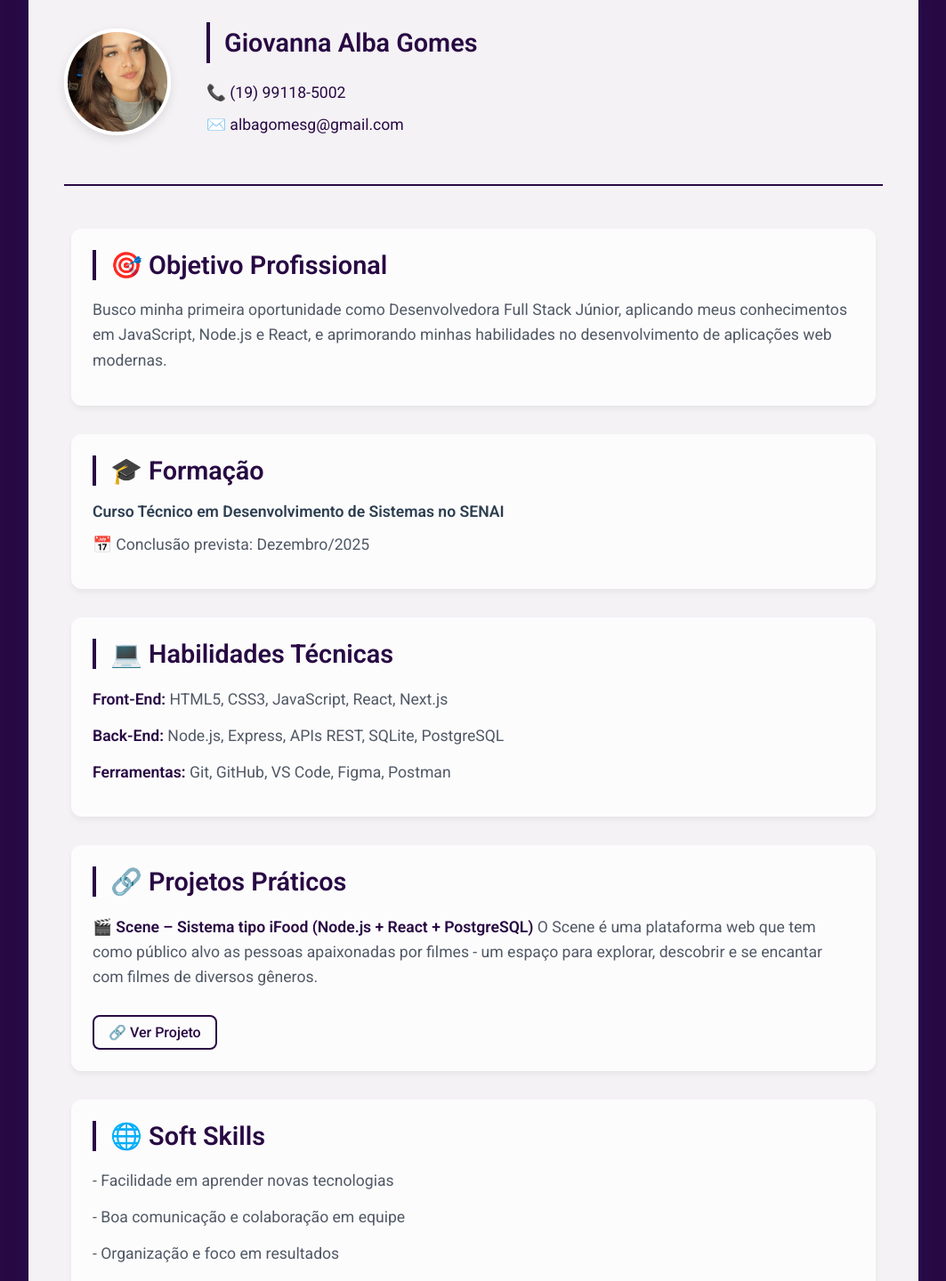
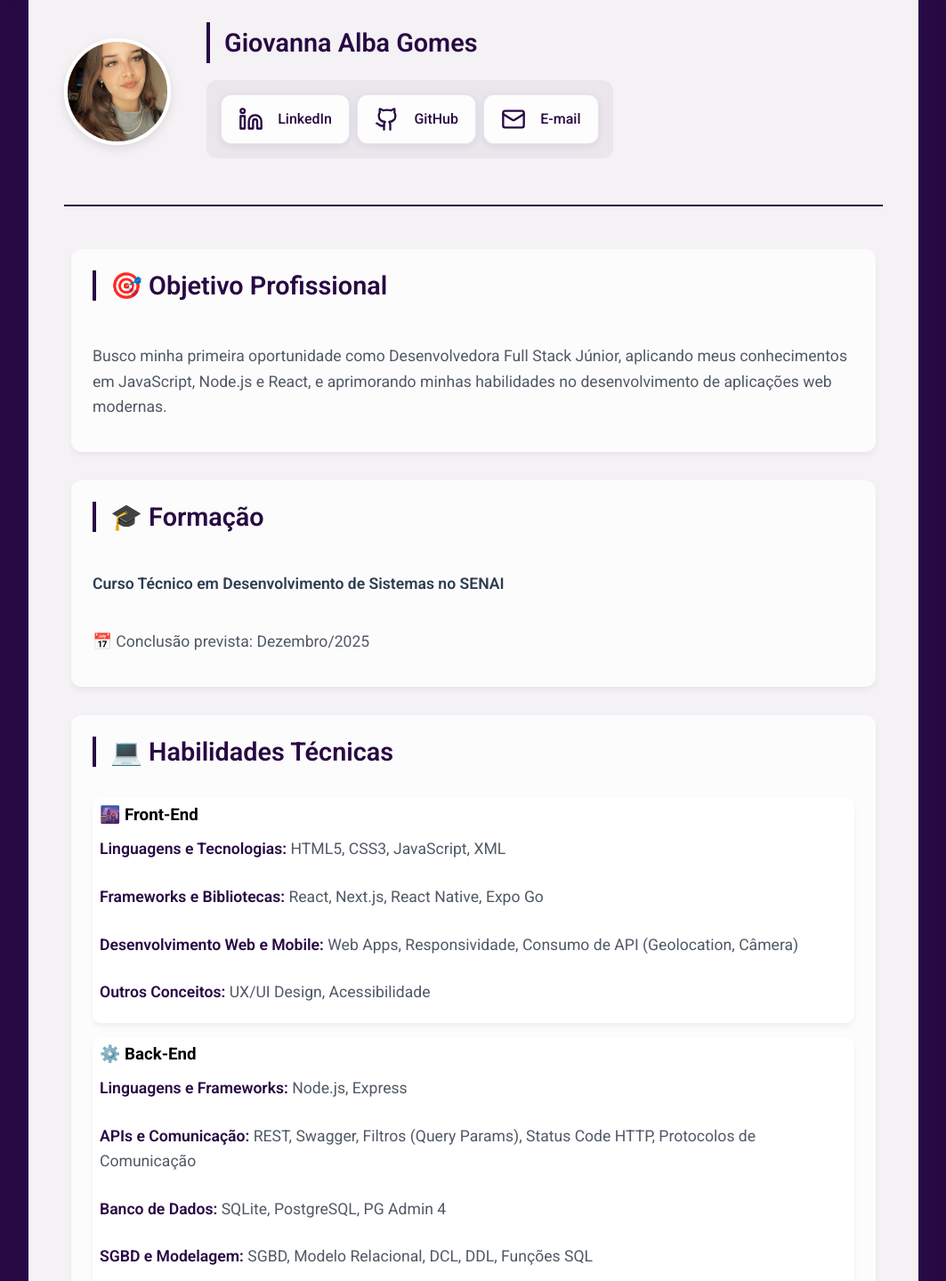
Before and after one commit to AlbaGomesG/repertorio-sobreMim, a Next.js app: page / in a window 1280 px wide. Shown: the part 60-1500 px from the top of the page at 89% size, without its empty margins (108-1171 px from the left). Built offline with nearby package versions, Linux system fonts and the light colour scheme.

Commit message:
feat: finalizando a página

```diff
--- a/package.json
+++ b/package.json
@@ -9,9 +9,10 @@
     "lint": "eslint"
   },
   "dependencies": {
+    "lucide-react": "^0.552.0",
+    "next": "16.0.1",
     "react": "19.2.0",
-    "react-dom": "19.2.0",
-    "next": "16.0.1"
+    "react-dom": "19.2.0"
   },
   "devDependencies": {
     "eslint": "^9",
--- a/src/app/page.jsx
+++ b/src/app/page.jsx
@@ -1,6 +1,7 @@
 import styles from "./page.module.css";
 import Image from "next/image";
 import Link from "next/link";
+import Contact from "@/components/Contact";
 
 export default function Home() {
   return (
@@ -12,8 +13,11 @@ export default function Home() {
           </div>
           <div className={styles.information}>
             <h2 className={styles.title}>Giovanna Alba Gomes</h2>
-            <p className={styles.contact}>📞 (19) 99118-5002</p>
-            <p className={styles.contact}>✉️ albagomesg@gmail.com</p>
+            <div className={styles.contact}>
+              <Contact icon="linkedin" name="LinkedIn" url="https://www.linkedin.com/in/giovanna-alba-gomes-19403033b/?trk=opento_sprofile_pfeditor" />
+              <Contact icon="github" name="GitHub" url="https://github.com/AlbaGomesG" />
+              <Contact icon="mail" name="E-mail" url="mailto:giovanna.a.gomes6@aluno.senai.br" />
+            </div>
           </div>
         </div>
         <div className={styles.contentInformation}>
@@ -28,12 +32,42 @@ export default function Home() {
           </div>
           <div className={styles.informationContent}>
             <h2 className={styles.title}>💻 Habilidades Técnicas</h2>
-            <p className={styles.information}><strong className={styles.bold}>Front-End:</strong> HTML5, CSS3, JavaScript, React, Next.js</p><p className={styles.information}><strong className={styles.bold}>Back-End:</strong> Node.js, Express, APIs REST, SQLite, PostgreSQL</p><p className={styles.information}><strong className={styles.bold}>Ferramentas:</strong> Git, GitHub, VS Code, Figma, Postman</p>
+            <div className={styles.skillsInformation}>
+              <h3 className={styles.titleSkills}>🌆 Front-End</h3>
+              <p className={styles.information}><strong className={styles.bold}>Linguagens e Tecnologias:</strong> HTML5, CSS3, JavaScript, XML</p>
+              <p className={styles.information}><strong className={styles.bold}>Frameworks e Bibliotecas:</strong> React, Next.js, React Native, Expo Go</p>
+              <p className={styles.information}><strong className={styles.bold}>Desenvolvimento Web e Mobile:</strong> Web Apps, Responsividade, Consumo de API (Geolocation, Câmera)</p>
+              <p className={styles.information}><strong className={styles.bold}>Outros Conceitos:</strong> UX/UI Design, Acessibilidade</p>
+            </div>
+
+            <div className={styles.skillsInformation}>
+              <h3 className={styles.titleSkills}>⚙️ Back-End</h3>
+              <p className={styles.information}><strong className={styles.bold}>Linguagens e Frameworks:</strong> Node.js, Express</p>
+              <p className={styles.information}><strong className={styles.bold}>APIs e Comunicação:</strong> REST, Swagger, Filtros (Query Params), Status Code HTTP, Protocolos de Comunicação</p>
+              <p className={styles.information}><strong className={styles.bold}>Banco de Dados:</strong> SQLite, PostgreSQL, PG Admin 4</p>
+              <p className={styles.information}><strong className={styles.bold}>SGBD e Modelagem:</strong> SGBD, Modelo Relacional, DCL, DDL, Funções SQL</p>
+              <p className={styles.information}><strong className={styles.bold}>Arquitetura e Padrões:</strong> MVC, Programação Orientada a Objetos (POO)</p>
+              <p className={styles.information}><strong className={styles.bold}>Ferramentas de Integração:</strong> Axios</p>
+              <p className={styles.information}><strong className={styles.bold}>Conformidade e Segurança:</strong> LGPD</p>
+            </div>
+
+            <div className={styles.skillsInformation}>
+              <h3 className={styles.titleSkills}>🧰 Ferramentas e Outros Conhecimentos</h3>
+              <p className={styles.information}><strong className={styles.bold}>Controle de Versão:</strong> Git, GitHub</p>
+              <p className={styles.information}><strong className={styles.bold}>Ambientes e Sistemas:</strong> Windows, Linux, Raspberry Pi</p>
+              <p className={styles.information}><strong className={styles.bold}>IDE e Design:</strong> VS Code, Figma</p>
+              <p className={styles.information}><strong className={styles.bold}>Testes e Qualidade:</strong> Postman, Insomnia, Teste de Software, Testes Manuais, Testes de Caixa Preta</p>
+              <p className={styles.information}><strong className={styles.bold}>Metodologias e Gestão:</strong> Scrum, Kanban, Métodos Ágeis, Metodologias de Desenvolvimento, Levantamento de Requisitos, Documentação, Gerenciamento, Design Thinking, Apresentação de Projeto</p>
+              <p className={styles.information}><strong className={styles.bold}>Infraestrutura e Automação:</strong> Equipamentos de Rede, Automação em IoT</p>
+            </div>
+
           </div>
           <div className={styles.informationContent}>
             <h2 className={styles.title}>🔗 Projetos Práticos</h2>
-            <p className={styles.information}><strong className={styles.bold}>🎬  Scene – Sistema tipo iFood (Node.js + React + PostgreSQL)</strong> O Scene é uma plataforma web que tem como público alvo as pessoas apaixonadas por filmes - um espaço para explorar, descobrir e se encantar com filmes de diversos gêneros.</p>
+            <p className={styles.information}><strong className={styles.bold}>🎬 Scene</strong> O Scene é uma plataforma web que tem como público alvo as pessoas apaixonadas por filmes - um espaço para explorar, descobrir e se encantar com filmes de diversos gêneros.</p>
             <Link href="https://github.com/AlbaGomesG/scene_projectFront" className={styles.link}>🔗 Ver Projeto</Link>
+            <p className={styles.information}><strong>👽 Rick and Morty</strong>Esse projeto é uma plataforma web dedicada aos fãs do universo Rick and Morty - através do consumo da API oficial da série, o projeto permite descobrir informações detalhadas sobre cada personagem.</p>
+            <Link href="https://rickandmorty-api-ten.vercel.app/home" className={styles.link}>🔗 Ver Projeto</Link>
           </div>
           <div className={styles.informationContent}>
             <h2 className={styles.title}>🌐 Soft Skills</h2>
--- a/src/app/page.module.css
+++ b/src/app/page.module.css
@@ -33,6 +33,18 @@
   transform: scale(1.05);
 }
 
+.contact {
+  display: flex;
+  align-items: center;
+  justify-content: center;
+  flex-wrap: wrap;
+  margin: 1.2rem 0;
+  padding: 1rem;
+  gap: 5rem;
+  background: rgba(40, 9, 67, 0.05);
+  border-radius: 12px;
+}
+
 .contentInformation {
   display: flex;
   flex-direction: column;
@@ -41,14 +53,31 @@
 }
 
 .informationContent {
+  display: flex;
+  flex-direction: column;
   background: rgba(255, 255, 255, 0.8);
   padding: 1.5rem;
   border-radius: 12px;
+  gap: 1rem;
   box-shadow: 0 4px 6px rgba(0, 0, 0, 0.05);
   transition: transform 0.2s ease;
 }
 
 .informationContent:hover {
+  transform: translateY(-2px);
+}
+
+.skillsInformation {
+  background-color: rgba(255, 255, 255, 0.9);
+  padding: 0.5rem;
+  border-radius: 10px;
+  display: flex;
+  flex-direction: column;
+  box-shadow: 0 4px 6px rgba(0, 0, 0, 0.05);
+  transition: transform 0.2s ease;
+}
+
+.skillsInformation:hover {
   transform: translateY(-2px);
 }
 
--- /dev/null
+++ b/src/components/Contact.jsx
@@ -0,0 +1,21 @@
+import React from "react";
+import styles from "../styles/contact.module.css";
+import { Linkedin , Github, Mail } from "lucide-react";
+import Link from "next/link";
+
+export default function Contact({ icon, name, url }) {
+    return (
+        <div className={styles.container}>
+            <div className={styles.content}>
+                <div className={styles.icon}>
+                    {icon === "linkedin" && <Linkedin  size={28} color="#280943" />}
+                    {icon === "github" && <Github size={28} color="#280943" />}
+                    {icon === "mail" && <Mail size={28} color="#280943" />}
+                </div>
+            </div>
+            <div className={styles.info}>
+                <Link href={url} target="">{name}</Link>
+            </div>
+        </div>
+    )
+}
--- /dev/null
+++ b/src/styles/contact.module.css
@@ -0,0 +1,62 @@
+.container {
+  display: flex;
+  align-items: center;
+  gap: 1rem;
+  padding: 0.8rem 1.2rem;
+  background: rgba(255, 255, 255, 0.9);
+  border-radius: 12px;
+  box-shadow: 0 2px 8px rgba(40, 9, 67, 0.08);
+  transition: all 0.3s ease;
+  border: 1px solid rgba(40, 9, 67, 0.1);
+}
+
+.container:hover {
+  transform: translateY(-2px);
+  background: rgba(255, 255, 255, 0.95);
+  box-shadow: 0 4px 12px rgba(40, 9, 67, 0.12);
+}
+
+.content {
+  display: flex;
+  align-items: center;
+}
+
+.icon {
+  display: flex;
+  align-items: center;
+  justify-content: center;
+  transition: transform 0.2s ease;
+}
+
+.container:hover .icon {
+  transform: scale(1.1);
+}
+
+.info {
+  display: flex;
+  align-items: center;
+}
+
+.info a {
+  color: #280943;
+  text-decoration: none;
+  font-size: 1rem;
+  font-weight: 500;
+  transition: color 0.2s ease;
+}
+
+.info a:hover {
+  color: #4a1276;
+}
+
+@media (max-width: 768px) {
+  .container {
+    width: 100%;
+    justify-content: center;
+    padding: 1rem;
+  }
+
+  .info a {
+    font-size: 0.95rem;
+  }
+}
```
Also changed, not shown: 1 other file (tests, documents, lock files or other folders).
